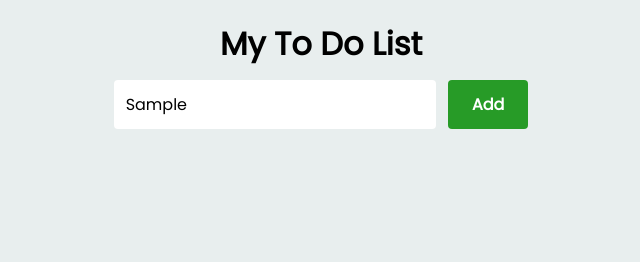
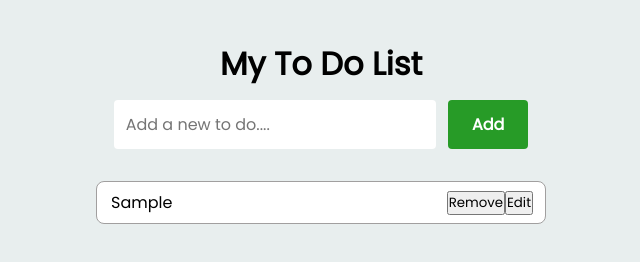
Before and after one commit to pratikpatel30/ToDo-List, a plain HTML site: page index.html in a window 1280 px wide. Both pictures are taken after typing "Sample" into the empty fields and a click on the button "Add". Shown: the whole page, without its empty margins (319-959 px from the left). Drawn offline with Linux system fonts and the light colour scheme.

Commit message:
add edit and delete button and styling the todo list

```diff
--- a/index.html
+++ b/index.html
@@ -19,5 +19,7 @@
             <li>Task3</li> -->
         </ul>
     </div>
+
+    <script src="script.js"></script>
 </body>
 </html>
--- a/script.js
+++ b/script.js
@@ -0,0 +1,34 @@
+const inputBox = document.getElementById('inputBox');
+const addBtn = document.getElementById('addBtn');
+const todoList = document.getElementById('todoList');
+
+
+const addTodo = ()=>{
+    const inputText = inputBox.value.trim();
+    if(inputText.length <= 0){
+        alert("You must write something in your to do")
+        return false; // you wite anything but not enter empty string
+    }
+    //create p tag in li and put input value
+    // it is called dom manupulation
+    //appendChild means we want to add in creted element
+    const li = document.createElement("li");
+    const p =document.createElement("p");
+    p.innerHTML = inputText;
+    li.appendChild(p);
+    todoList.appendChild(li);
+    // after we want to black input box
+    inputBox.value = "";
+
+    //Create delete button
+      const deleteBtn = document.createElement("button");
+      deleteBtn.innerText = "Remove";
+      li.appendChild(deleteBtn);
+
+    //create edit button
+    const editBtn = document.createElement("button");
+    editBtn.innerText = "Edit";
+    li.appendChild(editBtn);
+
+}
+addBtn.addEventListener('click', addTodo);
--- a/style.css
+++ b/style.css
@@ -15,6 +15,7 @@ body{
     flex-direction: column;
     justify-content: center;
     align-items: center;
+    margin-top: 20px;
 }
 
 .input-container{
@@ -53,10 +54,10 @@ body{
 ul{
     width: 100%;
     max-width: 450px;
-    display: flex;
+    /* display: flex;
     justify-content: center;
     flex-direction: column;
-    align-items: center;
+    align-items: center; */
 }
 
 ul li{
@@ -67,4 +68,12 @@ ul li{
     border: 0.125px solid #a19f9f;
     padding: 6px 12px;
     background-color: #ffffff;
+    display: flex;
+    align-items: center;
+    justify-content: space-between;
 }
+/* flex-grow means it take all width and give only width they need */
+ul li p{
+    flex-grow: 1;
+    padding: 2px;
+}
```
